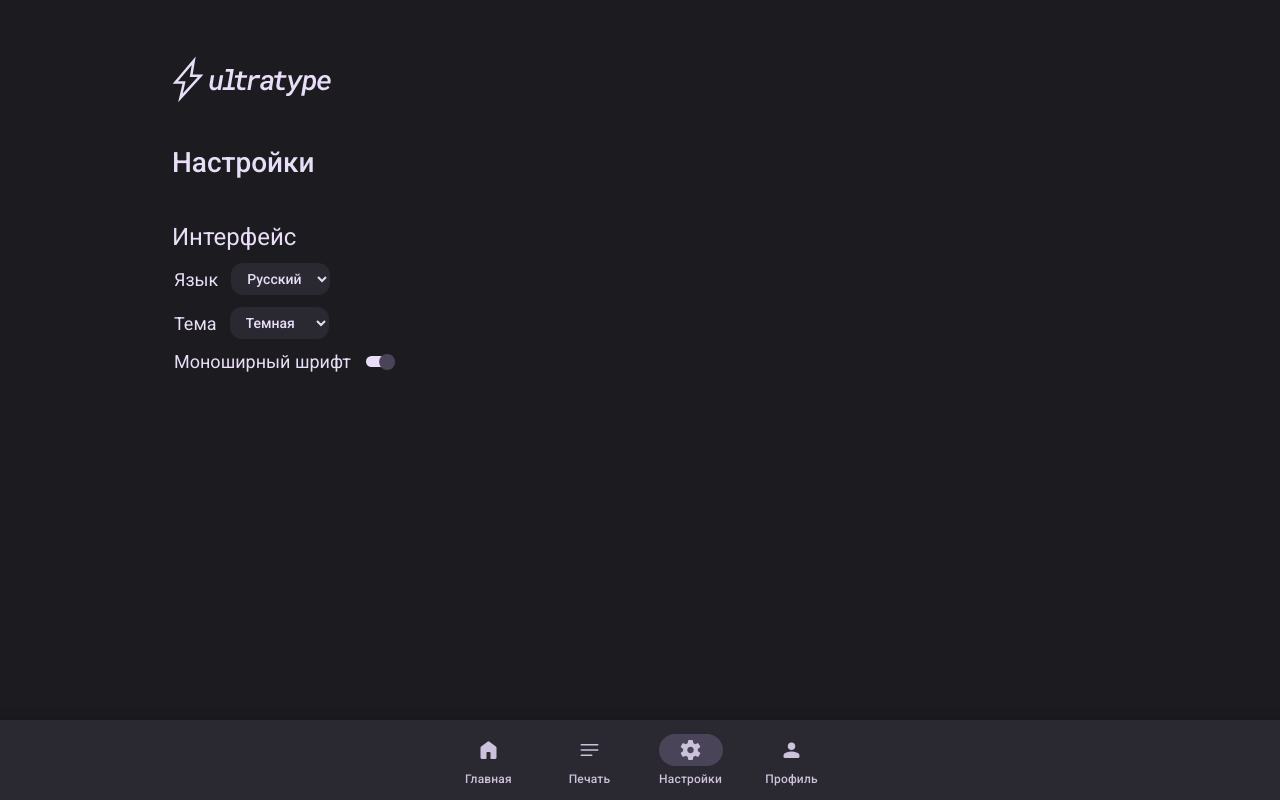
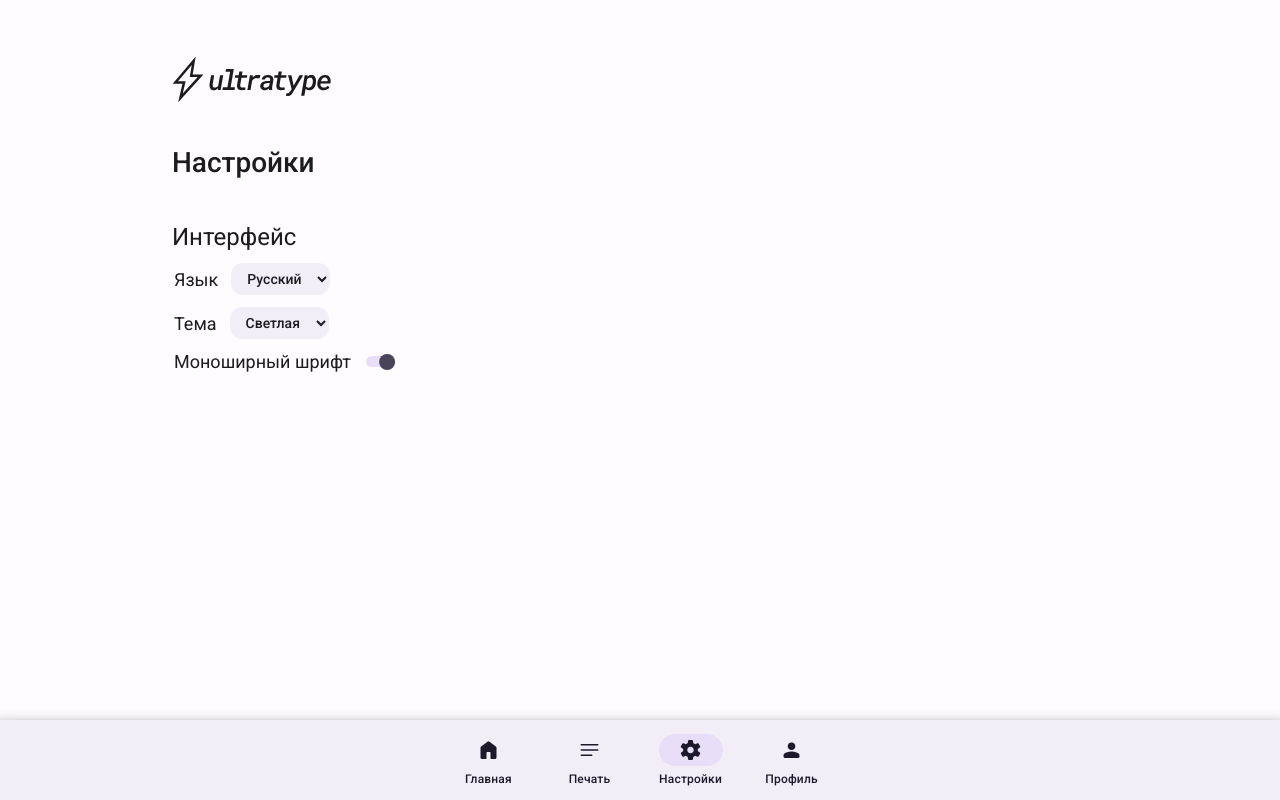
Before and after one commit to PoSayDone/ultratype_react, a React (Vite) app: page /settings in a window 1280 px wide. Built offline with nearby package versions, Linux system fonts and the light colour scheme.

Commit message:
Пофиксил изменение темы

```diff
--- a/src/App.scss
+++ b/src/App.scss
@@ -47,6 +47,10 @@ main {
      margin-right: auto;
      width: 936px;
      margin-bottom: $content_spacing;
+}
+
+* {
+     transition: 100ms;
 }
 
 body {
@@ -342,7 +346,7 @@ nav {
           .input__word {
                display: flex;
 
-      .letter{
+               .letter {
                     color: var(--on_secondary)
                }
           }
--- a/src/App.tsx
+++ b/src/App.tsx
@@ -9,15 +9,21 @@ import Typing from "./views/Typing/Typing";
 import Results from "./views/Results/Results";
 import "./i18n";
 import { useTranslation } from "react-i18next";
-import {useDispatch, useSelector} from "react-redux";
-import {useTypedSelector} from "./hooks/useTypedSelector";
+import { useDispatch, useSelector } from "react-redux";
+import { useTypedSelector } from "./hooks/useTypedSelector";
+
 
 function App() {
-    const [font, setFont] = useState(false); // true - моноширный, false - обычный
+     const theme = useTypedSelector(state => state.theme.theme)
      const { t, i18n } = useTranslation();
      const changeLanguage = (language: string) => {
           i18n.changeLanguage(language);
      };
+
+     useEffect(() => {
+          document.documentElement.dataset.theme = theme
+          localStorage.setItem('theme', theme)
+     }, [theme])
 
      const language = useTypedSelector(state => state.language.language)
 
--- a/src/components/Header.tsx
+++ b/src/components/Header.tsx
@@ -4,7 +4,7 @@ import { useTypedSelector } from "../hooks/useTypedSelector";
 
 
 const Header = () => {
-    const theme : Theme = useTypedSelector(state => state.theme.theme)
+     const theme: Theme = useTypedSelector(state => state.theme.theme)
 
      return (
           <>
--- a/src/hooks/useEngine.ts
+++ b/src/hooks/useEngine.ts
@@ -3,8 +3,10 @@ import useWords from "./useWords";
 import useInput from "./useInput";
 import useSymbolsTypedMetric from "./useSymbolsTypedMetric";
 import useCountdown from "./useCountdown";
+import { useTypedSelector } from "./useTypedSelector";
 
 export type State = "start" | "run" | "finish" | "restart";
+
 
 const NUMBER_OF_WORDS = 20;
 const COUNTDOWN_SECONDS = 120;
--- a/src/store/reducers/themeReducer.ts
+++ b/src/store/reducers/themeReducer.ts
@@ -1,18 +1,24 @@
-import { isHtmlElement } from "react-router-dom/dist/dom";
+const getTheme = () => {
+     const theme = `${window?.localStorage?.getItem('theme')}`
+     if (['light', 'dark'].includes(theme)) return theme
 
-export type Theme = "dark" | "light";
+     const userMedia = window.matchMedia('(prefers-color-scheme: light)')
+     if (userMedia.matches) return 'light'
+
+     return 'dark'
+}
 
 interface IThemeState {
-    theme: Theme;
+     theme: string;
 }
 
 export interface FontActionType {
      type: "CHANGE_THEME";
-    payload: Theme;
+     payload: string;
 }
 
 const defaultState: IThemeState = {
-    theme: "dark"
+     theme: getTheme()
 };
 
 export const themeReducer = (
--- a/src/views/Main.tsx
+++ b/src/views/Main.tsx
@@ -1,5 +1,7 @@
 import { Link } from "react-router-dom"
 import Card from "../components/Card"
+import Settings from "./Settings/Settings"
+import { useTranslation } from "react-i18next";
 
 const Main = () => {
     return (
--- a/src/views/Settings/Settings.tsx
+++ b/src/views/Settings/Settings.tsx
@@ -1,38 +1,28 @@
-import * as React from 'react';
-import {Dispatch, useContext} from 'react';
+import { useEffect } from 'react';
 import Heading from '../../components/Heading/Heading';
 import { TFunction } from 'i18next';
-import {useTypedSelector} from "../../hooks/useTypedSelector";
-import {useDispatch} from "react-redux";
-import {LanguageActionType} from "../../store/reducers/languageReducer";
-import {FontActionType} from "../../store/reducers/fontReducer";
-import { Theme } from '../../store/reducers/themeReducer';
+import { useTypedSelector } from "../../hooks/useTypedSelector";
+import { useDispatch } from "react-redux";
 
 interface SettingsProps {
-	text: TFunction<"translation" , undefined , "translation">
+     text: TFunction<"translation", undefined, "translation">
 }
 
-const Settings = ({text}: SettingsProps) => {
+const Settings = ({ text }: SettingsProps) => {
      const language = useTypedSelector(state => state.language.language)
-	const font : boolean = useTypedSelector(state => state.font.isMonospace)
-	const theme : Theme = useTypedSelector(state => state.theme.theme)
+     const font: boolean = useTypedSelector(state => state.font.isMonospace)
      const dispatch = useDispatch()
+     const theme = useTypedSelector(state => state.theme.theme)
 
      const changeTheme = (event: React.ChangeEvent<HTMLSelectElement>) => {
           const theme_value = event.target.value //проверка языка
           console.log(theme)
-		dispatch({type: "CHANGE_THEME", payload : theme_value})
+          dispatch({ type: "CHANGE_THEME", payload: theme_value })
      };
 
-	React.useEffect(() => {
-            document.documentElement.dataset.theme = theme
-            localStorage.setItem('theme', theme)
-	}, [theme])
-
-
      function changeLanguage(event: React.ChangeEvent<HTMLSelectElement>) {
-		const lang =  event.target.value === 'ru' //проверка языка
-		dispatch({type: "CHANGE_LANGUAGE", payload : lang})
+          const lang = event.target.value === 'ru' //проверка языка
+          dispatch({ type: "CHANGE_LANGUAGE", payload: lang })
      }
 
      return (
@@ -71,7 +61,7 @@ const Settings = ({text}: SettingsProps) => {
                                    {
                                         theme === 'light'
                                              ? <option value="light" selected>{language ? 'Светлая' : 'Light'}</option>
-									:  <option value="light">{language ? 'Светлая' : 'Light'}</option>
+                                             : <option value="light">{language ? 'Светлая' : 'Light'}</option>
                                    }
 
                               </select>
@@ -79,7 +69,7 @@ const Settings = ({text}: SettingsProps) => {
                          <fieldset name='font'>
                               <p>{text("settings.font")}</p>
                               <div className={font ? 'slider right' : 'slider left'}
-						     onClick={() => dispatch({type:"CHANGE_FONT"})}></div>
+                                   onClick={() => dispatch({ type: "CHANGE_FONT" })}></div>
                          </fieldset>
                     </form>
                </div>
```
Lines whose indentation alone changed are shown as unchanged.
